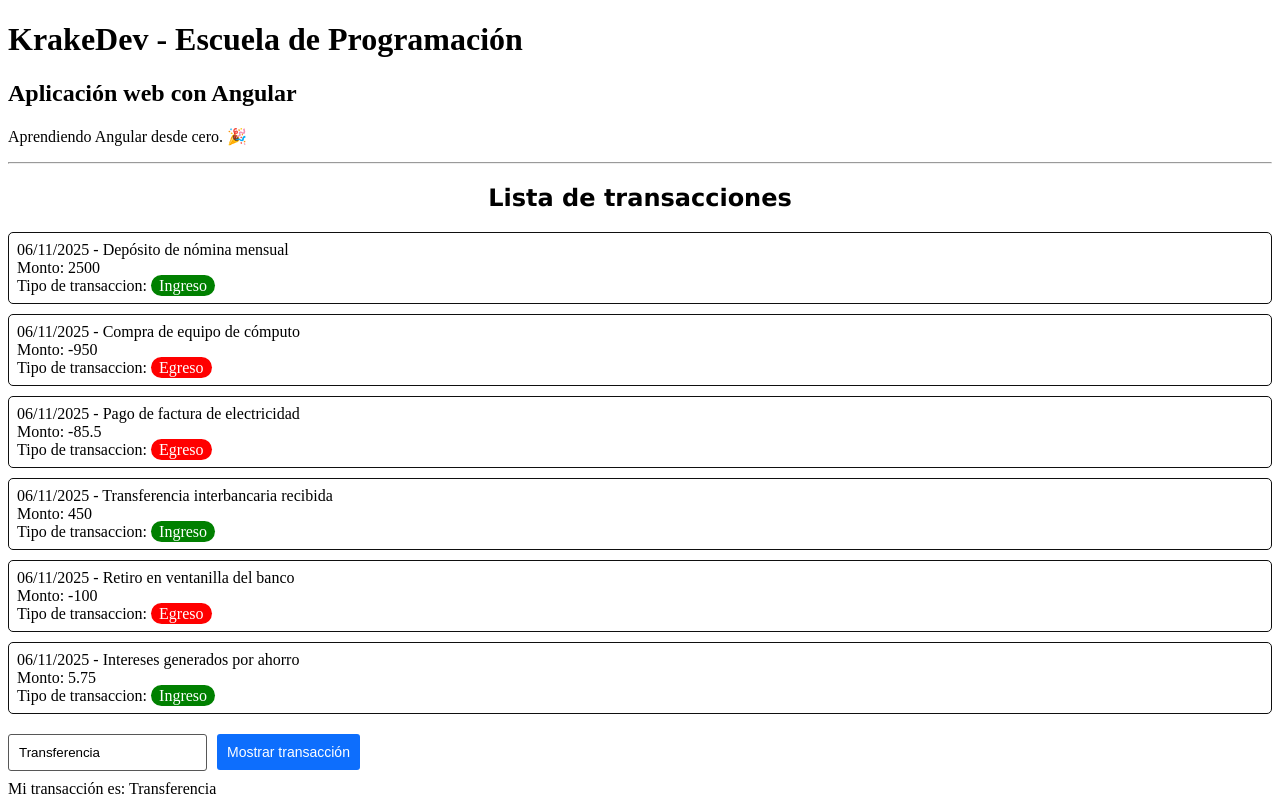
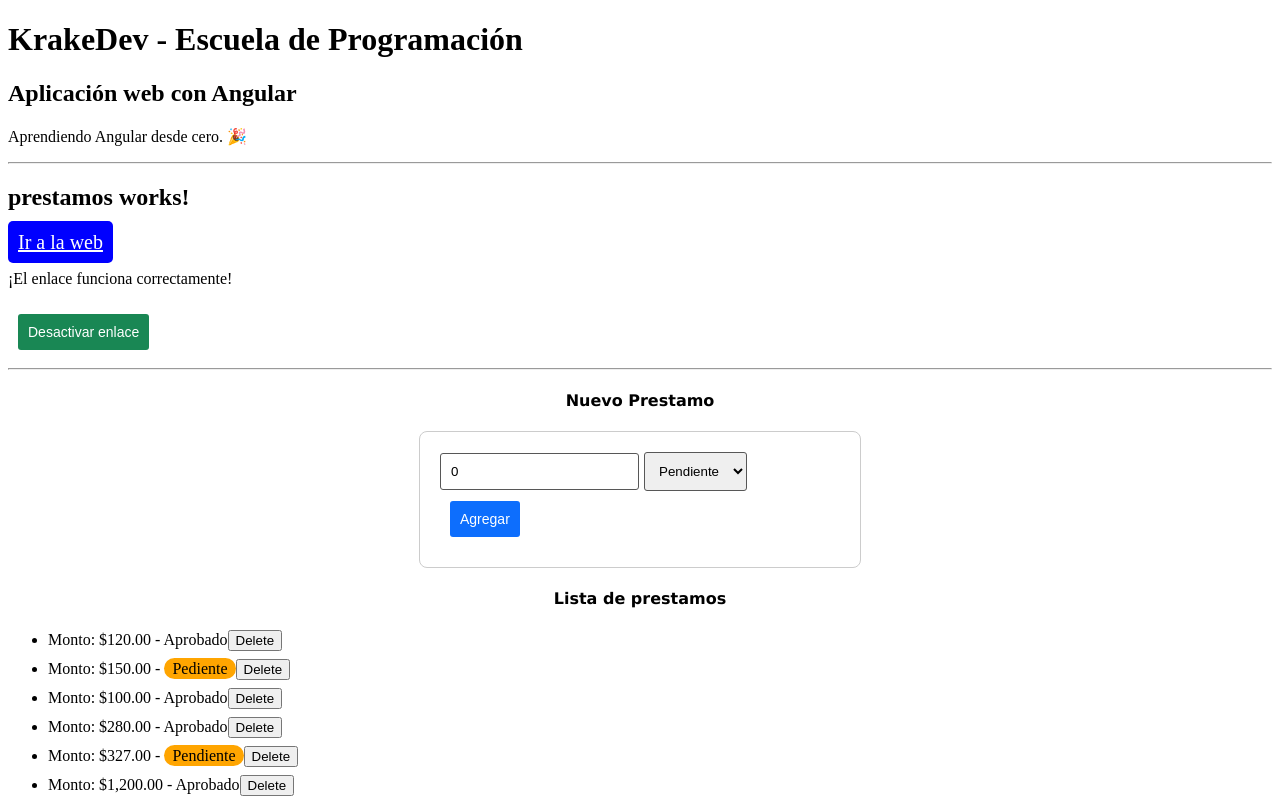
Before and after one commit to hector1603/desarrollo-angular, an Angular app: page / in a window 1280 px wide. Shown: the top 800 px of the page. Built offline with nearby package versions, Linux system fonts and the light colour scheme.

Commit message:
Crea formulario para agregar nuevos prestamos con el monto y el estado, ademas agrega un boton para eliminar los prestamos

```diff
--- a/src/app/app.html
+++ b/src/app/app.html
@@ -7,8 +7,8 @@
 <!-- <app-producto></app-producto> -->
 <!-- <app-perfil></app-perfil> -->
 <!-- <app-usuario></app-usuario> -->
-<!-- <app-prestamos></app-prestamos> -->
+ <app-prestamos></app-prestamos>
 <!-- <app-ventas></app-ventas> -->
 <!-- <app-cine></app-cine> -->
 <!-- <app-cuenta></app-cuenta> -->
- <app-transacciones></app-transacciones>
+<!-- <app-transacciones></app-transacciones> -->
--- a/src/app/app.ts
+++ b/src/app/app.ts
@@ -12,7 +12,7 @@
 
 @Component({
   selector: 'app-root',
-  imports: [Transacciones],
+  imports: [Prestamos],
   templateUrl: './app.html',
   styleUrl: './app.css'
 })
--- a/src/app/components/prestamos/prestamos.css
+++ b/src/app/components/prestamos/prestamos.css
@@ -17,3 +17,15 @@
 li {
     margin-bottom: 8px;
 }
+
+.formulario-container {
+    width: 400px;
+    margin: 20px auto;
+    padding: 20px;
+    border: 1px solid #ccc;
+    border-radius: 8px;
+}
+
+.message {
+    text-align: center;
+}
--- a/src/app/components/prestamos/prestamos.html
+++ b/src/app/components/prestamos/prestamos.html
@@ -10,18 +10,30 @@
     <button class="btn btn-default" (click)="cambiarEstadoEnlace()">Activar enlace</button>
 }
 
-<h3 class="sub-title">Lista de prestamos</h3>
 <hr>
 
+<h4 class="sub-title">Nuevo Prestamo</h4>
+<div class="formulario-container">
+    <form (ngSubmit)="addPrestamo()">
+        <input type="number" [(ngModel)]="nuevoMonto" placeholder="Monto" name="montoInput">
+        <select class="input" [(ngModel)]="nuevoEstado" name="estadoSelect">
+            <option value="Aprobado">Aprobado</option>
+            <option value="Pendiente">Pendiente</option>
+        </select>
+        <button type="submit" class="btn btn-primary">Agregar</button>
+    </form>
+</div>
+
+<h4 class="sub-title">Lista de prestamos</h4>
+
 <ul>
-    @for (prestamo of (prestamosList | slice:0:4); track prestamo.id) {
-        @if(prestamo.estado == 'Aprobado') {
-            <li>Monto: {{ prestamo.monto | currency}} - <span class="aprobado">{{ prestamo.estado }}</span></li>
-        } @else {
-            <li>Monto: {{ prestamo.monto }} - <span class="pendiente">{{ prestamo.estado }}</span></li>
-        }
+    @for (prestamo of prestamosList; track prestamo.id; let indice = $index) {
+        <li>
+            Monto: {{ prestamo.monto | currency}} - <span [class]="(prestamo.estado == 'Aprobado')? 'aprobado': 'pendiente'">{{ prestamo.estado }}</span>
+            <button (click)="deletePrestamo(indice)">Delete</button>
+        </li>
     } @empty {
-        <p class="message">No existen prestamos!</p>
+        <p class="message" [ngStyle]="{'color': orange}">No existen prestamos!</p>
     }
 </ul>
 
--- a/src/app/components/prestamos/prestamos.ts
+++ b/src/app/components/prestamos/prestamos.ts
@@ -1,11 +1,12 @@
 import { Component } from '@angular/core';
 import { Transacciones } from '../transacciones/transacciones';
-import { CurrencyPipe, DatePipe, SlicePipe } from '@angular/common';
+import { CurrencyPipe, DatePipe, SlicePipe, NgStyle } from '@angular/common';
 import { ConvertirASCII } from '../../pipes/convertirASCII';
+import { FormsModule } from '@angular/forms';
 
 @Component({
   selector: 'app-prestamos',
-  imports: [ConvertirASCII, Transacciones, CurrencyPipe, DatePipe, SlicePipe],
+  imports: [ConvertirASCII, Transacciones, CurrencyPipe, DatePipe, SlicePipe, FormsModule, NgStyle],
   templateUrl: './prestamos.html',
   styleUrl: './prestamos.css',
 })
@@ -13,6 +14,10 @@
   public enlaceWeb: string = "https://linkedin.com"
   estadoEnlace = true;
   frase = 'Hola Angular';
+  public orange: string = '#ff9900ff';
+
+  public nuevoMonto: number = 0;
+  public nuevoEstado: string = 'Pendiente';
 
   prestamosList = [
     { id: 1, monto: 120, estado: 'Aprobado' },
@@ -36,4 +41,25 @@
       this.estadoEnlace = true;
     }
   }
+
+  deletePrestamo(indice: number) {
+    this.prestamosList.splice(indice, 1);
+  }
+
+  addPrestamo() {
+    let identificador;
+
+    if(this.prestamosList.length === 0) {
+      identificador = 1;
+    } else {
+      identificador = this.prestamosList[this.prestamosList.length - 1].id + 1;
+    }
+
+    const nuevoPrestamo = {
+      id: identificador,
+      monto: this.nuevoMonto,
+      estado: this.nuevoEstado
+    }
+    this.prestamosList.push(nuevoPrestamo);
+  }
 }
--- a/src/app/components/transacciones/transacciones.css
+++ b/src/app/components/transacciones/transacciones.css
@@ -7,6 +7,7 @@
 }
 
 .card {
+    width: 50%;
     border: 1px, solid, #0f0f0f;
     margin-bottom: 10px;
     border-radius: 5px;
--- a/src/styles.css
+++ b/src/styles.css
@@ -39,10 +39,11 @@
     color: #ffffff;
 }
 
-input {
+.input, input {
     padding: 10px;
     border-radius: 3px;
     border: 1px solid #575757;
+    margin-right: 5px;
 }
 
 .message {
```
Also changed, not shown: src/app/components/cine/cine.html (+10 -3 lines), src/app/components/cine/cine.ts (+22 -3 lines).
